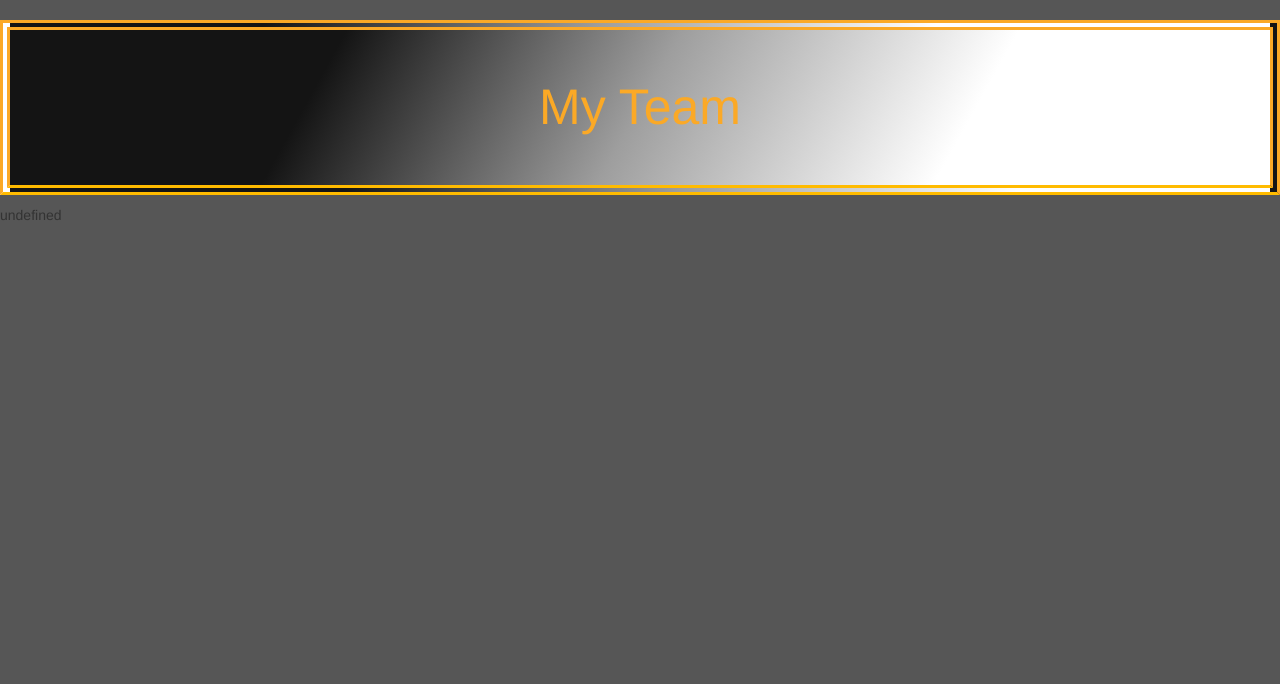
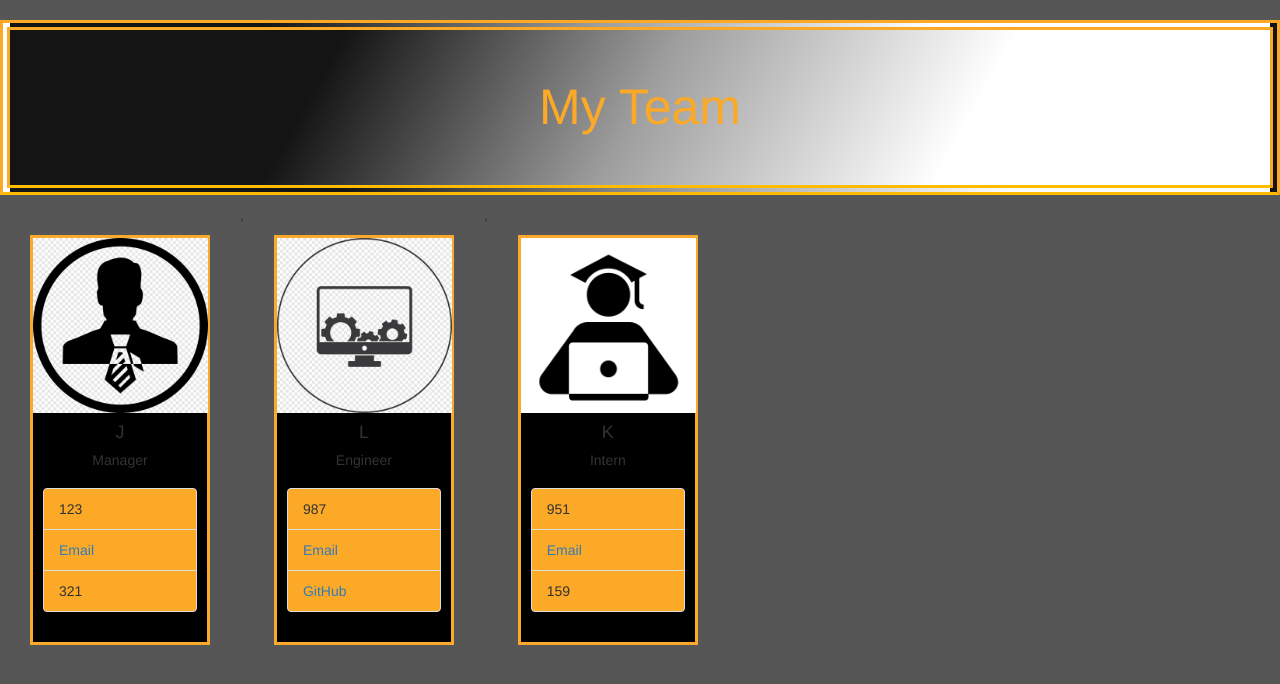
Before and after one commit to JaQwae/Team-Profile-Generator, a website: page index.HTML in a window 1280 px wide. Drawn offline with nearby package versions, Linux system fonts and the light colour scheme.

Commit message:
HTML file is being successful generated

```diff
--- a/index.HTML
+++ b/index.HTML
@@ -15,7 +15,46 @@
     <h1>My Team</h1>
     <main>
         <div id='card-container'>
-            undefined
+
+            <div class="card">
+                <img src="./images/managerMale.png" class="card-img-top icon" alt="a cartoon representation icon of a manager ">
+                <div class="card-body">
+                    <h4 class="card-title">J</h4>
+                    <h5 class="card-text">Manager</h5>
+                </div>
+                <ul class="list-group list-group-flush">
+                    <li class="list-group-item">123</li>
+                    <li class="list-group-item"><a href = "mailto: G" class ='links'>Email</a></li>
+                    <li class="list-group-item">321</li>
+                </ul>
+            </div>
+        ,
+                <div class="card">
+                    <img src="./images/softwareDeveloperIcon(3).png" class="card-img-top icon" alt="a cartoon picture of a computer depicting gears on the screen">
+                    <div class="card-body">
+                        <h4 class="card-title">L</h4>
+                        <h5 class="card-text">Engineer</h5>
+                    </div>
+                    <ul class="list-group list-group-flush">
+                        <li class="list-group-item">987</li>
+                        <li class="list-group-item"><a href = "mailto: h" class ='links'>Email</a></li>
+                        <li class="list-group-item"><a href='https://github.com/undefined' target='_blank' rel = 'noopener' class = 'links'>GitHub </a></li>
+                    </ul>
+                </div>
+            ,
+                <div class="card">
+                    <img src="./images/studentIcon.png" class="card-img-top icon" alt="a cartoon representation of a student using a laptop">
+                    <div class="card-body">
+                        <h4 class="card-title">K</h4>
+                        <h5 class="card-text">Intern</h5>
+                    </div>
+                    <ul class="list-group list-group-flush">
+                        <li class="list-group-item">951</li>
+                        <li class="list-group-item"><a href = "mailto: l" class ='links'>Email</a></li>
+                        <li class="list-group-item">159</li>
+                    </ul>
+                </div>
+
         </div>
     </main>
 </body>
```
Also changed, not shown: lib/generatehtml.js.
